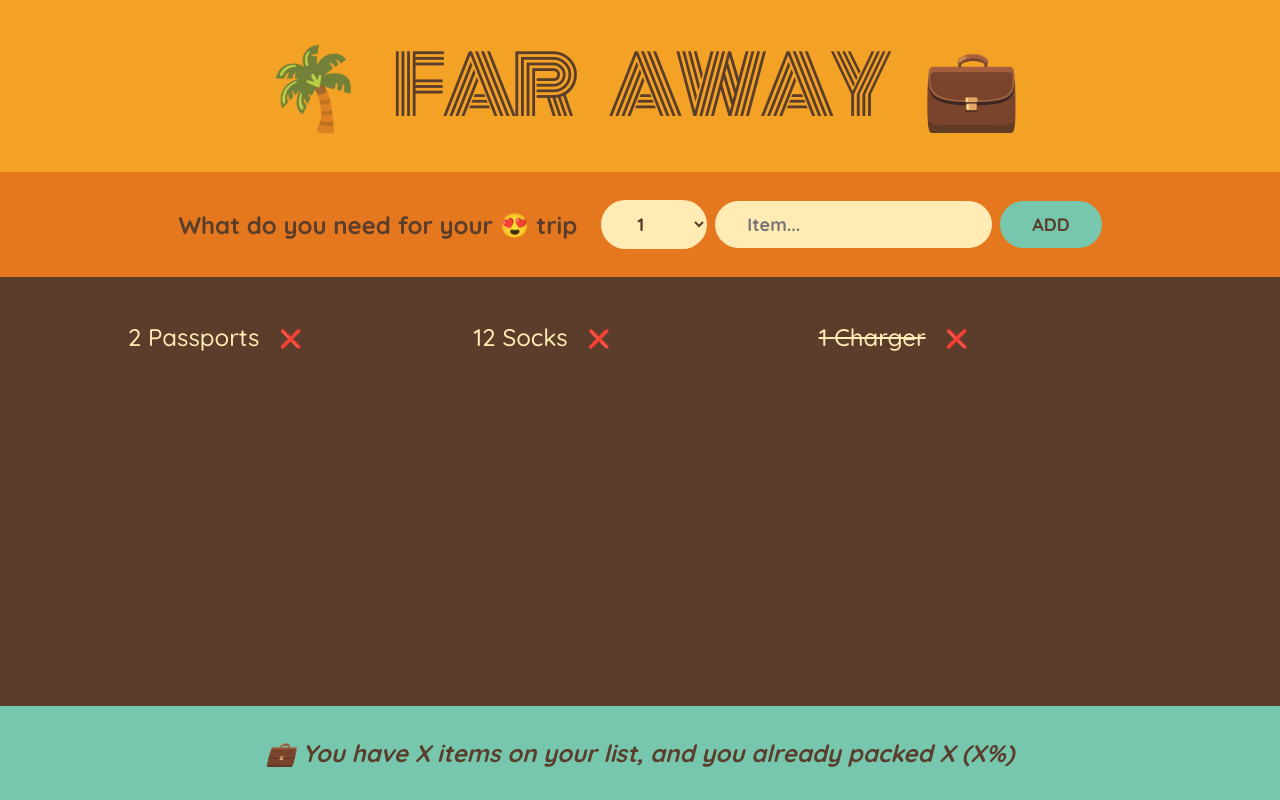
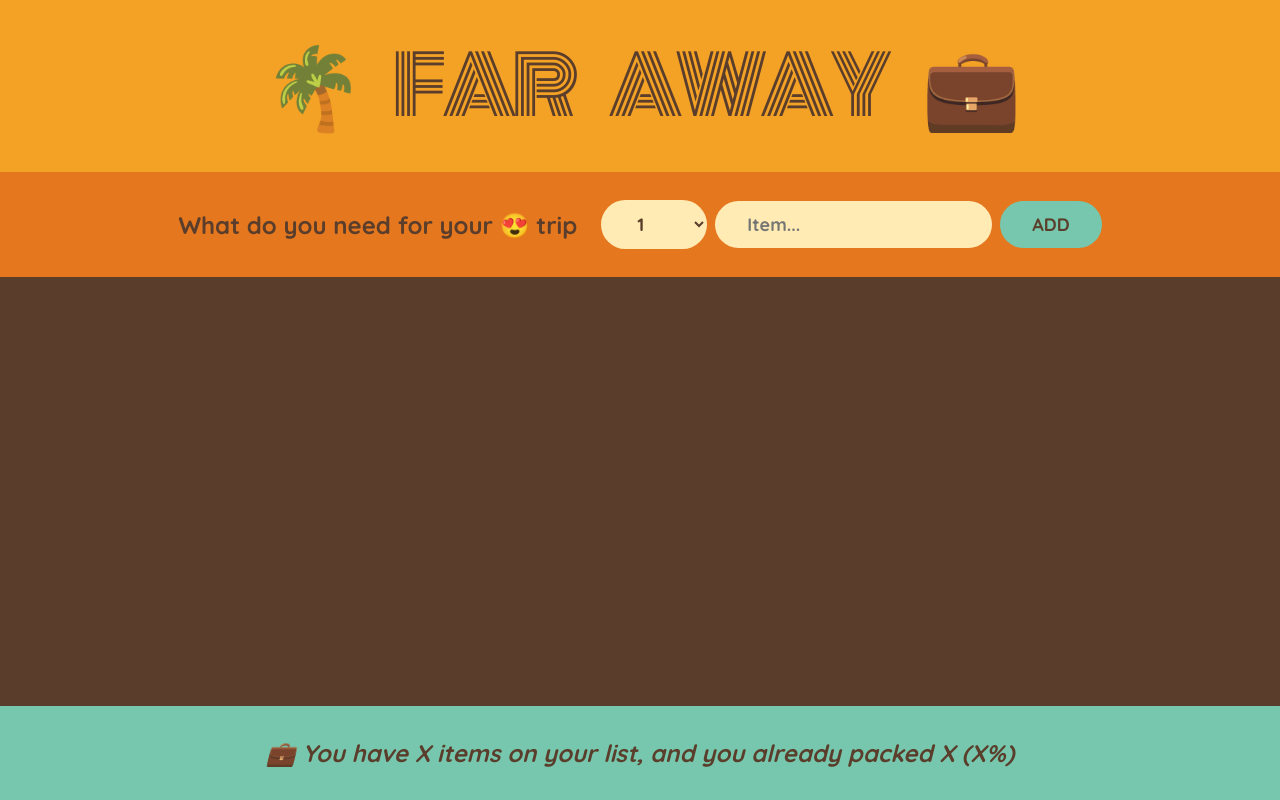
Before and after one commit to aatifsohel/travel-list-project, a React (Vite) app: page / in a window 1280 px wide. Built offline with nearby package versions, Linux system fonts and the light colour scheme.

Commit message:
lift up state & think about state

```diff
--- a/src/App.jsx
+++ b/src/App.jsx
@@ -7,11 +7,17 @@
 ];
 
 function App() {
+  const [items, setItems] = useState([]);
+
+  function handleAddItems(item) {
+    setItems([...items, item]);
+  }
+
   return (
     <div className="app">
       <Logo />
-      <Form />
-      <PackingList />
+      <Form onAddItems={handleAddItems} />
+      <PackingList items={items} />
       <Stats />
     </div>
   );
@@ -21,7 +27,7 @@
   return <h1>🌴 Far Away 💼</h1>;
 }
 
-function Form() {
+function Form({ onAddItems }) {
   const [description, setDescription] = useState("");
   const [quantity, setQuantity] = useState(1);
 
@@ -31,7 +37,8 @@
     if (!description) return;
 
     const newItem = { description, quantity, packed: false, id: Date.now() };
-    console.log(newItem);
+
+    onAddItems(newItem);
 
     setDescription("");
     setQuantity(1);
@@ -62,11 +69,11 @@
   );
 }
 
-function PackingList() {
+function PackingList({ items }) {
   return (
     <div className="list">
       <ul>
-        {initialItems.map(item => (
+        {items.map(item => (
           <Item item={item} key={item.id} />
         ))}
       </ul>
```
